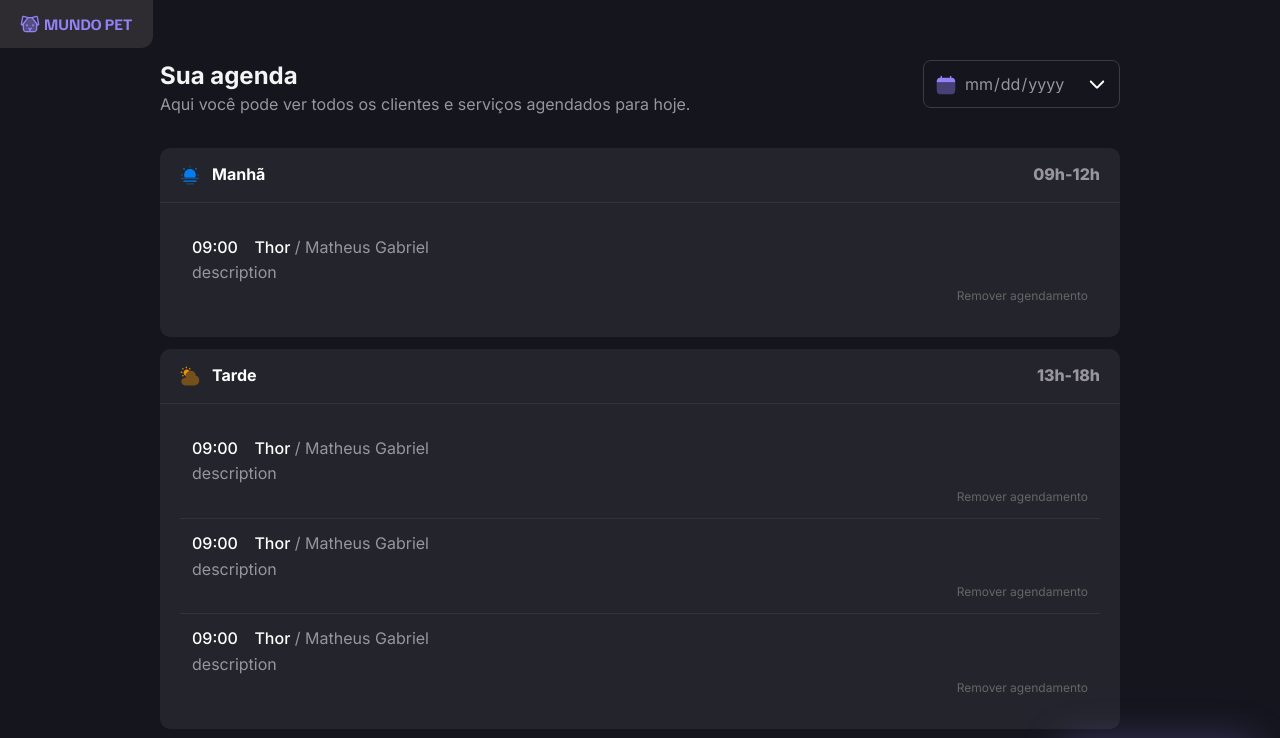
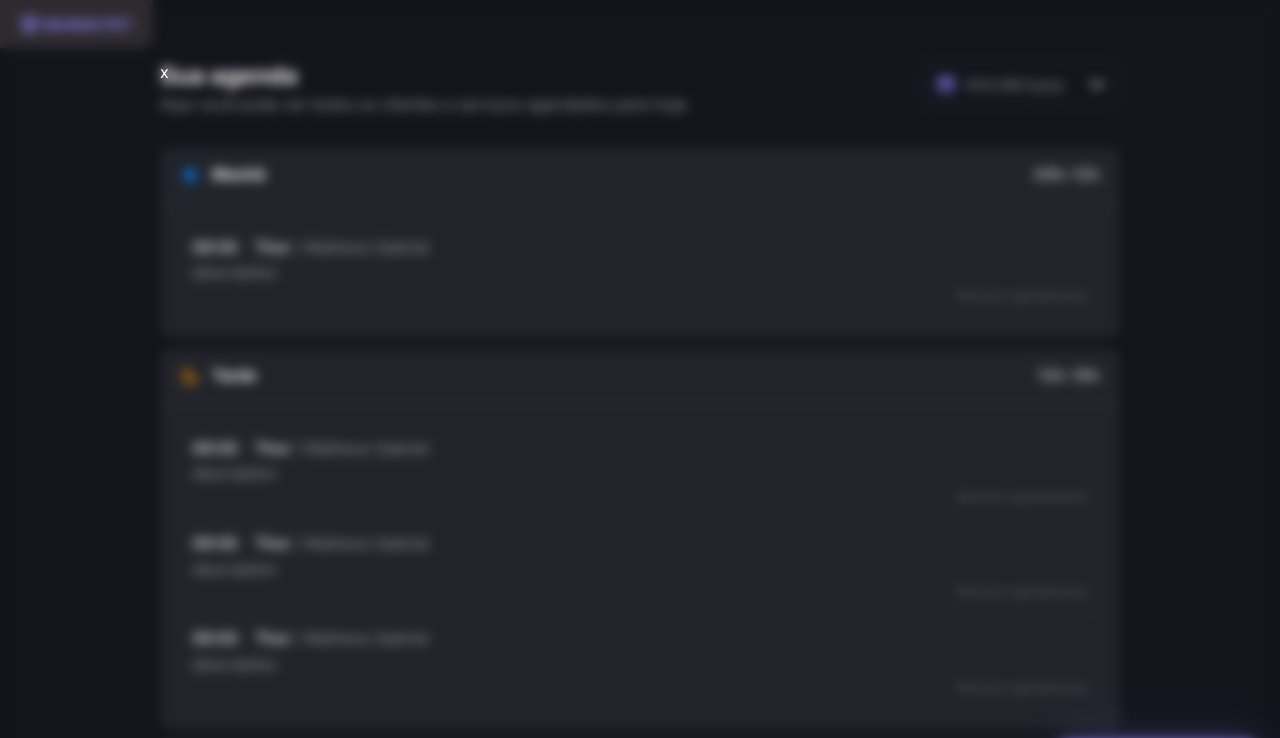
Before and after one commit to eomgn/rs-fs-agendamento-petshop, a plain HTML site: page index.html in a window 1280 px wide. Shown: the top 738 px of the page. Drawn offline with Linux system fonts and the light colour scheme.

Commit message:
:sparkles: feat: modal style

```diff
--- a/index.html
+++ b/index.html
@@ -119,6 +119,10 @@
     <button class="floating-button">Novo agendamento</button>
 
     <!-- modal -->
-    <!-- <div class="view-modal">x</div> -->
+    <div class="view-modal">
+      <div class="container">
+        <p>x</p>
+      </div>
+    </div>
   </body>
 </html>
--- a/styles/modal.css
+++ b/styles/modal.css
@@ -1,8 +1,8 @@
 .view-modal {
-  position: absolute;
+  position: fixed;
   top: 0;
   width: 100%;
-  height: 100vh;
+  height: 100%;
 
   background: rgba(0, 0, 0, 0.01);
   backdrop-filter: blur(6px);
```
